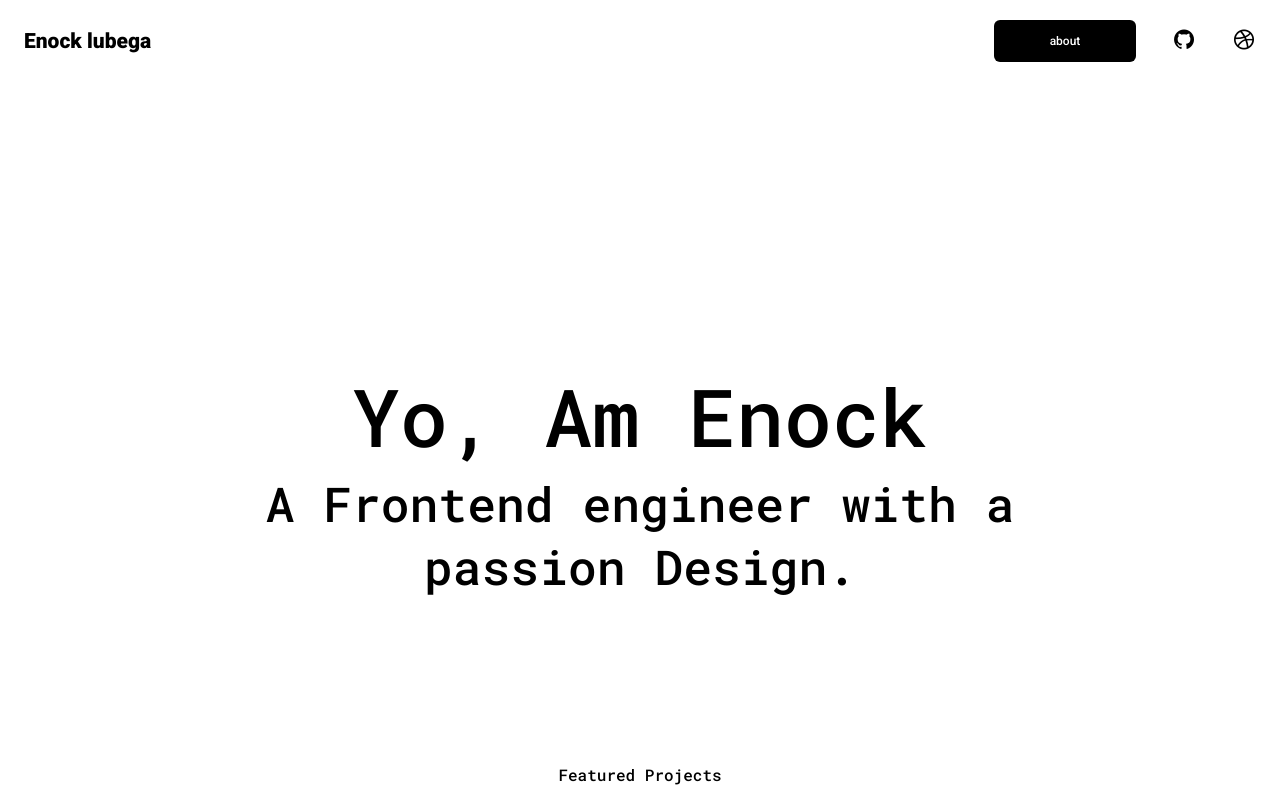
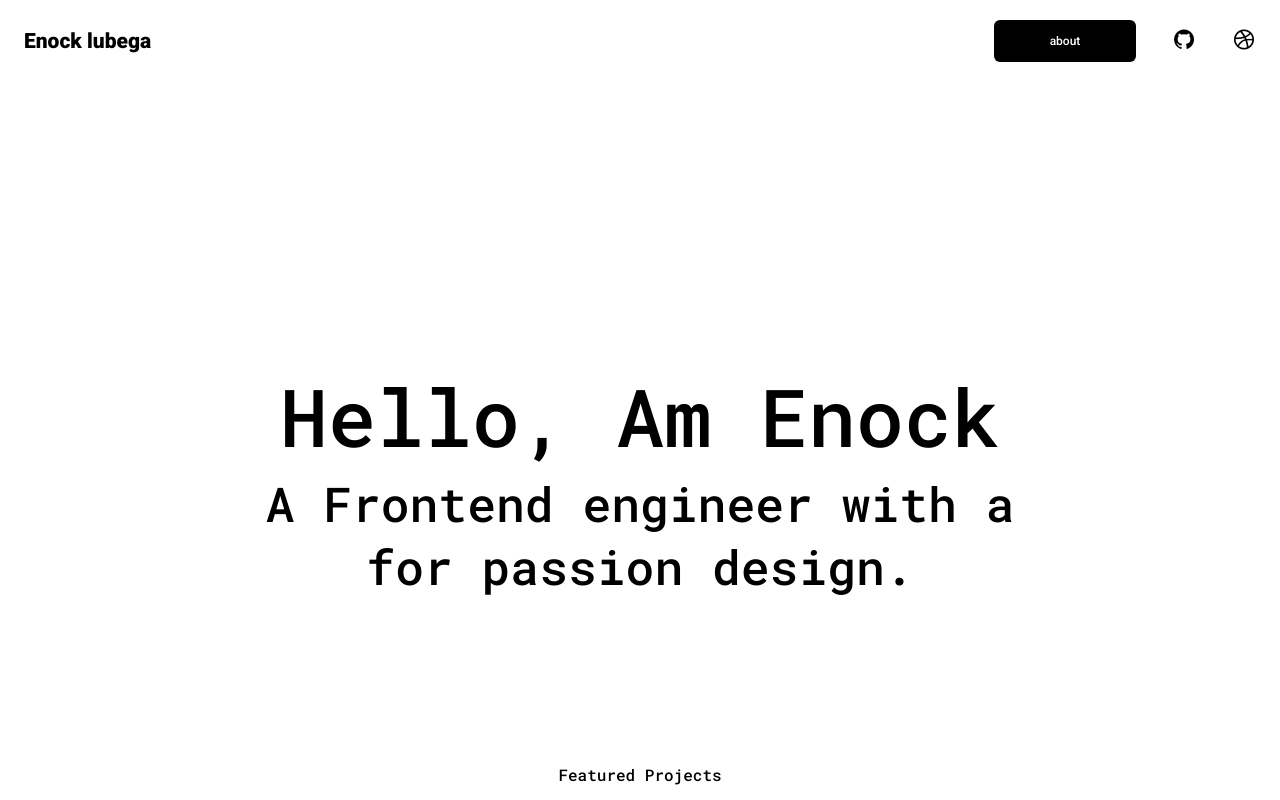
Before and after one commit to Gitnock/my-site, a Vue app: page / in a window 1280 px wide. Built offline with nearby package versions, Linux system fonts and the light colour scheme; no server answers; the database is empty.

Commit message:
update subtitle

```diff
--- a/src/views/Index.vue
+++ b/src/views/Index.vue
@@ -3,9 +3,9 @@
     <div class="p-top">
       <div class="top-container">
         <div class="top-content">
-          <div class="top-title roboto-mono-m">Yo, Am Enock</div>
+          <div class="top-title roboto-mono-m">Hello, Am Enock</div>
           <div class="top-subtitle roboto-mono-m font-48">
-            A Frontend engineer with a passion Design.
+            A Frontend engineer with a for passion design.
           </div>
         </div>
       </div>
```
